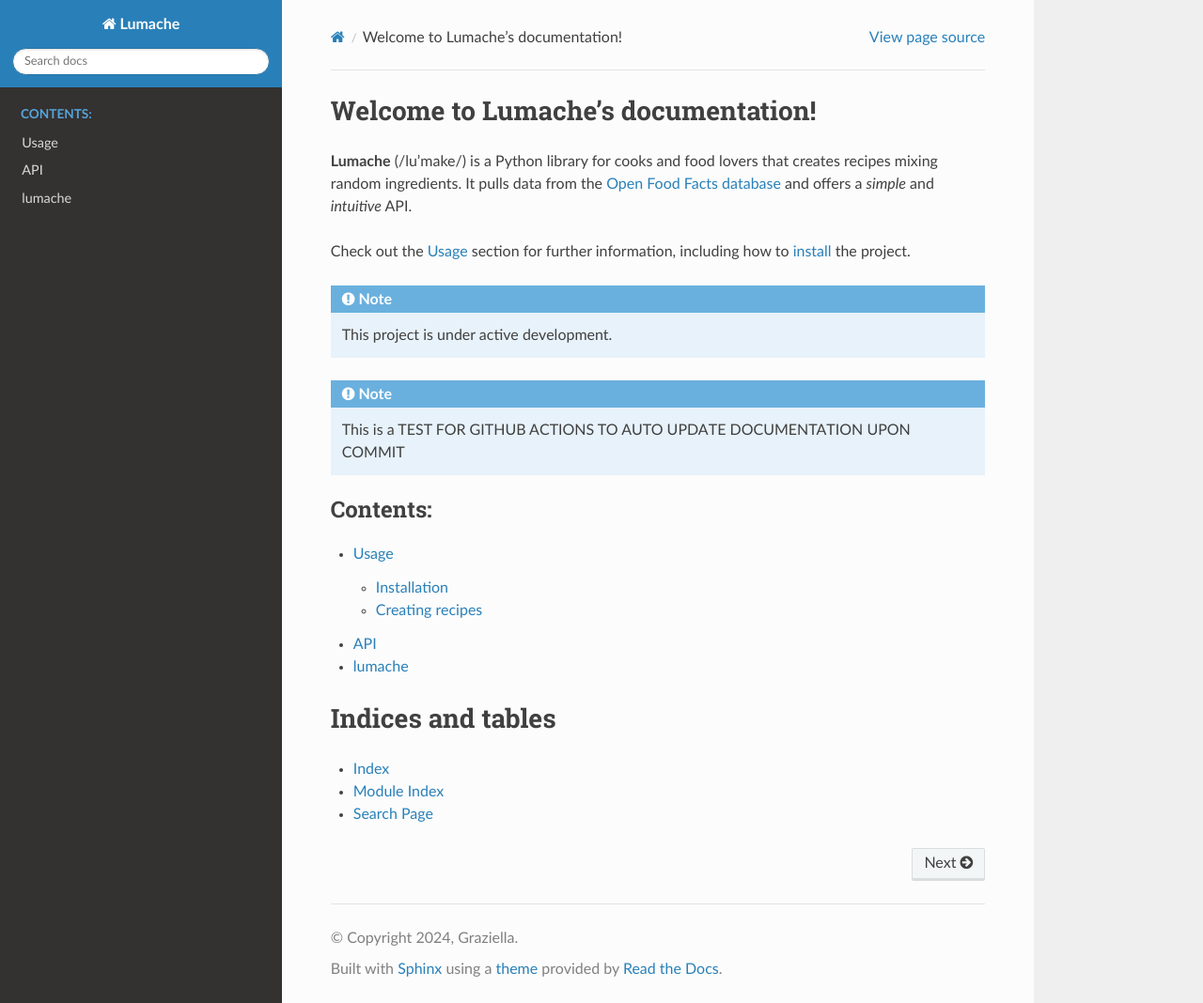
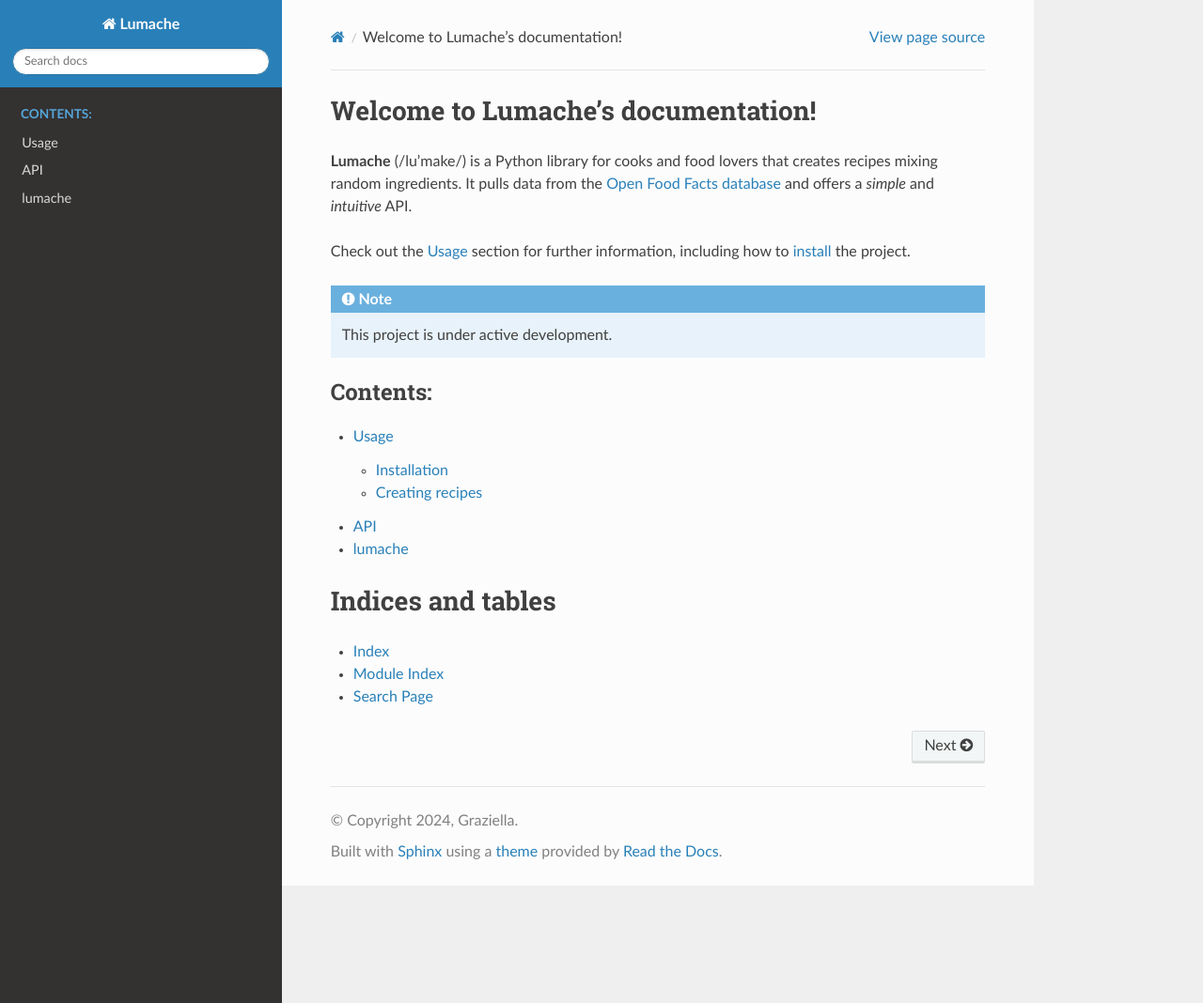
Before and after one commit to dakotaramos/sphinx_tutorial, a Sphinx documentation site: the page built from docs/source/index.rst, in a window 1280 px wide and 1068 px high. Shown: the whole window at 94% size. Built offline with Sphinx 7.4.7 and the Read the Docs theme 2.0.0, drawn with Linux system fonts in a browser that asks for light colours.

Commit message:
removing test update to index.rst

```diff
--- a/docs/source/index.rst
+++ b/docs/source/index.rst
@@ -18,10 +18,6 @@ Check out the :doc:`usage` section for further information, including how to
 
    This project is under active development.
 
-.. note::
-
-   This is a TEST FOR GITHUB ACTIONS TO AUTO UPDATE DOCUMENTATION UPON COMMIT
-
 .. toctree::
    :maxdepth: 2
    :caption: Contents:
```
